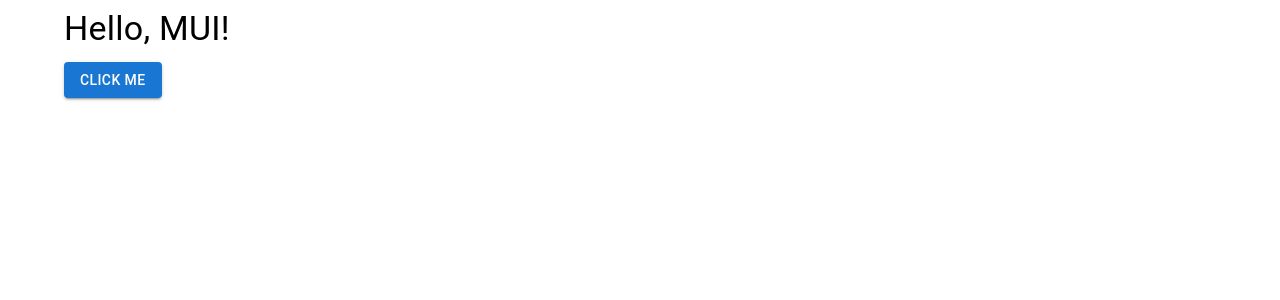
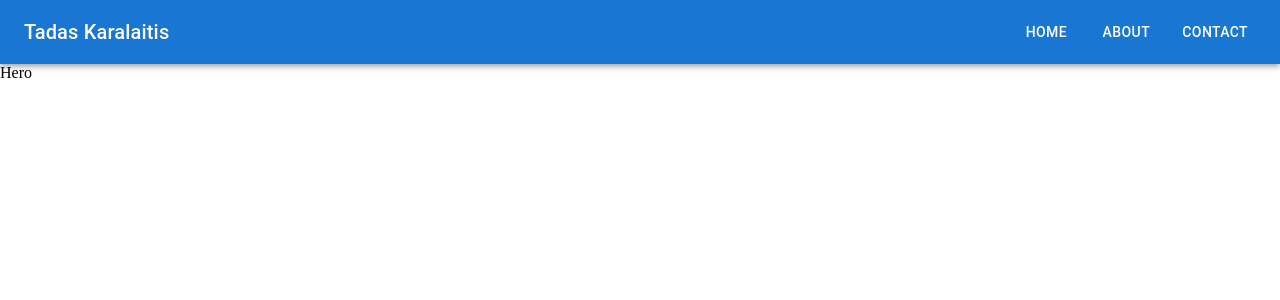
Before and after one commit to Aidas-Baublys/gedo-saitas, a React (Vite) app: page / in a window 1280 px wide. Shown: the top 300 px of the page. Built offline with nearby package versions, Linux system fonts and the light colour scheme.

Commit message:
Add nav bar

```diff
--- a/src/App.tsx
+++ b/src/App.tsx
@@ -1,16 +1,11 @@
-import { Button, Container, Typography } from '@mui/material';
+import Hero from './hero/hero';
+import Nav from './nav/nav';
 
 function App() {
   return (
     <section>
-      <Container>
-        <Typography variant='h4' gutterBottom>
-          Hello, MUI!
-        </Typography>
-        <Button variant='contained' color='primary'>
-          Click me
-        </Button>
-      </Container>
+      <Nav />
+      <Hero />
     </section>
   );
 }
--- /dev/null
+++ b/src/hero/hero.tsx
@@ -0,0 +1,5 @@
+const Hero = () => {
+  return <div>Hero</div>;
+};
+
+export default Hero;
--- /dev/null
+++ b/src/main.css
@@ -0,0 +1,3 @@
+body {
+  margin: 0;
+}
--- a/src/main.tsx
+++ b/src/main.tsx
@@ -1,6 +1,8 @@
 import { StrictMode } from 'react';
 import { createRoot } from 'react-dom/client';
 import App from './App.tsx';
+
+import './main.css';
 
 createRoot(document.getElementById('root')!).render(
   <StrictMode>
--- /dev/null
+++ b/src/nav/nav.tsx
@@ -0,0 +1,22 @@
+import { AppBar, Box, Button, Toolbar, Typography } from '@mui/material';
+
+const Nav = () => {
+  // TODO: When the spa is done, add scroll to section functionality for clicking on the nav buttons
+
+  return (
+    <AppBar position='static'>
+      <Toolbar>
+        <Typography variant='h6' sx={{ flexGrow: 1 }}>
+          Tadas Karalaitis
+        </Typography>
+        <Box display='flex' gap={2}>
+          <Button color='inherit'>Home</Button>
+          <Button color='inherit'>About</Button>
+          <Button color='inherit'>Contact</Button>
+        </Box>
+      </Toolbar>
+    </AppBar>
+  );
+};
+
+export default Nav;
```
